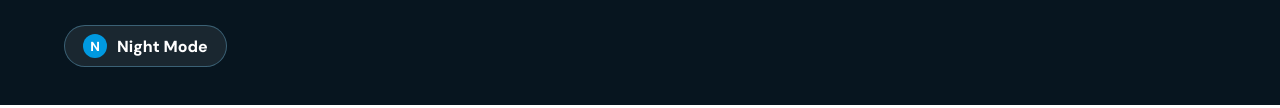
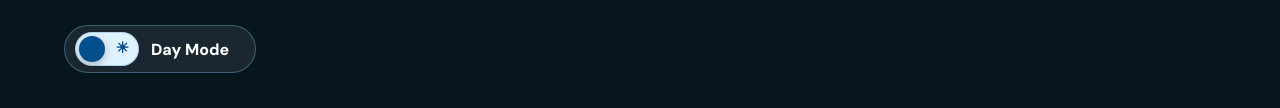
Before and after one commit to puremittenjunkremoval/pure-mitten-site, a plain HTML site: page index.html in a window 1280 px wide. Shown: the part 2070-2178 px from the top of the page. Drawn offline with Linux system fonts and the light colour scheme.

Commit message:
Convert night mode toggle to slider

```diff
--- a/index.html
+++ b/index.html
@@ -10,7 +10,7 @@
   <link rel="preconnect" href="https://fonts.googleapis.com" />
   <link rel="preconnect" href="https://fonts.gstatic.com" crossorigin />
   <link href="https://fonts.googleapis.com/css2?family=Bebas+Neue&family=DM+Sans:wght@300;400;500;600;700;800&display=swap" rel="stylesheet" />
-  <link rel="stylesheet" href="styles.css?v=20260531e" />
+  <link rel="stylesheet" href="styles.css?v=20260531f" />
 </head>
 <body>
   <nav class="site-nav">
@@ -147,10 +147,10 @@
       </ul>
     </div>
     <button class="theme-toggle" type="button" data-theme-toggle aria-pressed="false">
-      <span class="theme-toggle-icon" aria-hidden="true">N</span>
-      <span>Night Mode</span>
+      <span class="theme-toggle-track" aria-hidden="true"><span class="theme-toggle-thumb"></span><span class="theme-toggle-symbol"></span></span>
+      <span class="theme-toggle-text">Day Mode</span>
     </button>
   </footer>
-  <script src="script.js?v=20260531e"></script>
+  <script src="script.js?v=20260531f"></script>
 </body>
 </html>
--- a/script.js
+++ b/script.js
@@ -6,10 +6,9 @@ let navIsCompact = false;
 const setThemeToggleText = () => {
   if (!themeToggle) return;
   const isNight = document.body.classList.contains("night-mode");
-  const label = isNight ? "Day Mode" : "Night Mode";
-  const icon = isNight ? "D" : "N";
+  const label = isNight ? "Night Mode" : "Day Mode";
   themeToggle.setAttribute("aria-pressed", String(isNight));
-  themeToggle.innerHTML = `<span class="theme-toggle-icon" aria-hidden="true">${icon}</span><span>${label}</span>`;
+  themeToggle.innerHTML = `<span class="theme-toggle-track" aria-hidden="true"><span class="theme-toggle-thumb"></span><span class="theme-toggle-symbol"></span></span><span class="theme-toggle-text">${label}</span>`;
 };
 
 const savedTheme = localStorage.getItem("pureMittenTheme");
--- a/styles.css
+++ b/styles.css
@@ -891,10 +891,10 @@ footer {
   display: inline-flex;
   align-items: center;
   justify-content: center;
-  gap: 10px;
+  gap: 12px;
   margin: 28px auto 0;
-  min-height: 42px;
-  padding: 0 18px;
+  min-height: 48px;
+  padding: 0 18px 0 10px;
   border: 1px solid rgba(125, 211, 252, 0.34);
   border-radius: 999px;
   background: rgba(255, 255, 255, 0.08);
@@ -902,19 +902,70 @@ footer {
   cursor: pointer;
   font: inherit;
   font-weight: 900;
+  text-align: left;
 }
 
 .theme-toggle:hover { background: rgba(255, 255, 255, 0.14); }
 
-.theme-toggle-icon {
-  width: 24px;
-  height: 24px;
-  display: inline-grid;
-  place-items: center;
+.theme-toggle-track {
+  position: relative;
+  width: 64px;
+  height: 34px;
+  display: inline-block;
   border-radius: 999px;
-  background: var(--sky);
-  color: var(--white);
-  font-size: 0.82rem;
+  background: #dff2ff;
+  box-shadow: inset 0 0 0 1px rgba(0, 78, 140, 0.2);
+}
+
+.theme-toggle-thumb {
+  position: absolute;
+  top: 4px;
+  left: 4px;
+  width: 26px;
+  height: 26px;
+  border-radius: 999px;
+  background: var(--navy);
+  box-shadow: 0 3px 8px rgba(0, 0, 0, 0.24);
+  transition: transform 0.2s ease, background 0.2s ease;
+}
+
+.theme-toggle-symbol {
+  position: absolute;
+  top: 50%;
+  right: 10px;
+  transform: translateY(-50%);
+  color: var(--navy);
+  font-size: 0.95rem;
+  font-weight: 900;
+  line-height: 1;
+}
+
+.theme-toggle-symbol::before {
+  content: "\2600";
+}
+
+.theme-toggle-text {
+  min-width: 86px;
+}
+
+body.night-mode .theme-toggle-track {
+  background: #13263a;
+  box-shadow: inset 0 0 0 1px rgba(125, 211, 252, 0.32);
+}
+
+body.night-mode .theme-toggle-thumb {
+  transform: translateX(30px);
+  background: #7dd3fc;
+}
+
+body.night-mode .theme-toggle-symbol {
+  left: 11px;
+  right: auto;
+  color: #7dd3fc;
+}
+
+body.night-mode .theme-toggle-symbol::before {
+  content: "\263E";
 }
 
 body.night-mode {
```
Also changed, not shown: about.html (+4 -4 lines), appliance-removal.html (+4 -4 lines), basement-cleanouts.html (+4 -4 lines), construction-debris-removal.html (+4 -4 lines), estate-cleanouts.html (+4 -4 lines), faq.html (+4 -4 lines), furniture-removal.html (+4 -4 lines), garage-cleanouts.html (+4 -4 lines), junk-removal-ann-arbor-mi.html (+4 -4 lines), junk-removal-canton-mi.html (+4 -4 lines), junk-removal-saline-mi.html (+4 -4 lines), junk-removal-ypsilanti-mi.html (+4 -4 lines), pricing.html (+4 -4 lines), quote.html (+4 -4 lines), 2 more files.
